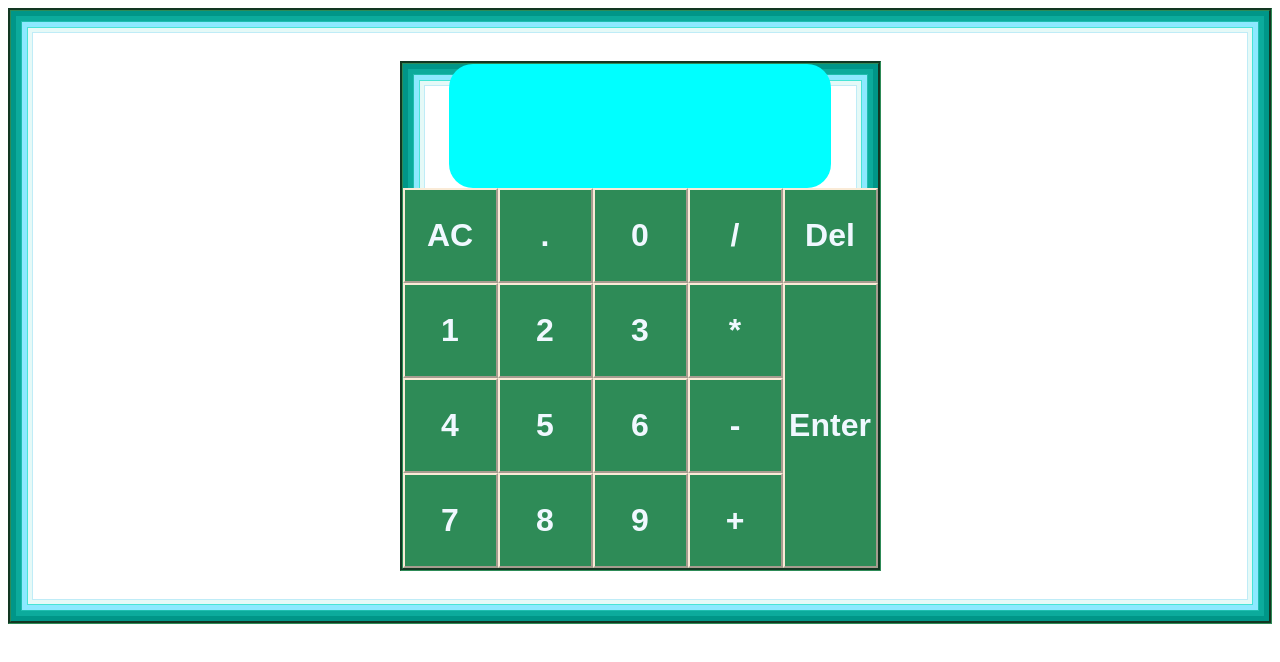
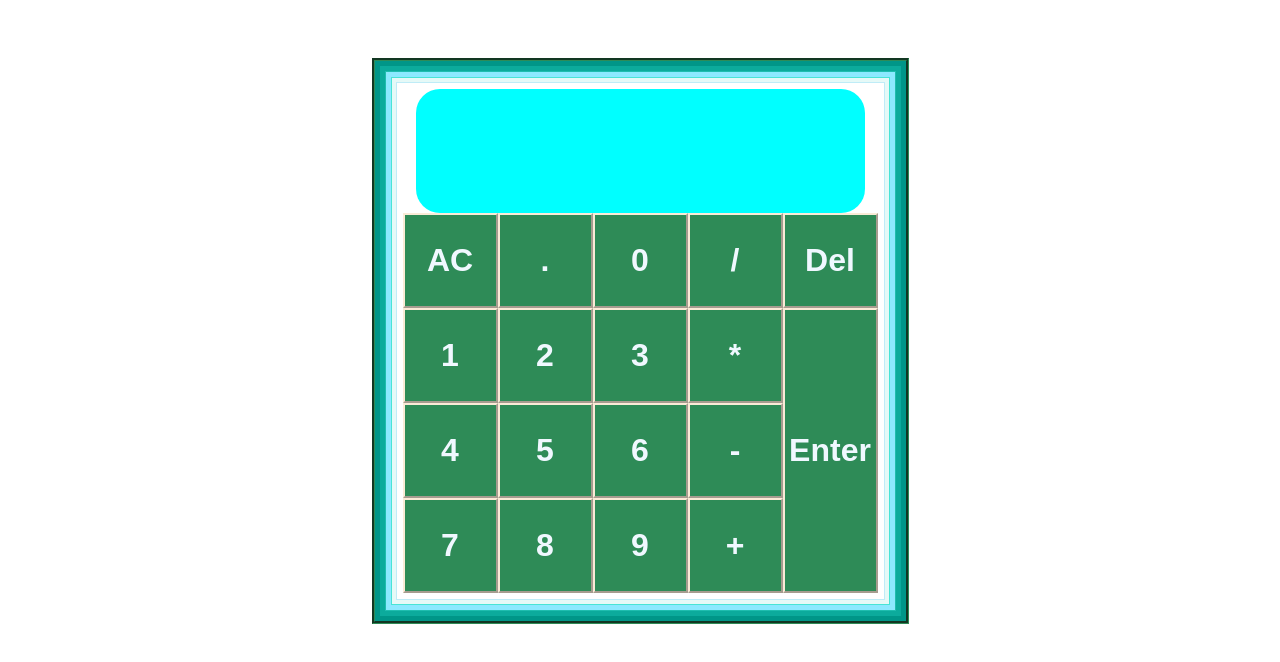
Before and after one commit to pd6974/calculator, a plain HTML site: page index.html in a window 1280 px wide. Drawn offline with Linux system fonts and the light colour scheme.

Commit message:
Made some styling changes to simplify and improve the look of the calcluator

```diff
--- a/style.css
+++ b/style.css
@@ -1,18 +1,7 @@
 .box {
     display: flex;
     flex-direction: column;
-    border-style: groove;
     align-items: center;
-    border-color: seagreen;
-    box-shadow:
-    inset #009688 0 0 0 5px,
-    inset #059c8e 0 0 0 1px,
-    inset #0cab9c 0 0 0 10px,
-    inset #1fbdae 0 0 0 11px,
-    inset #8ce9ff 0 0 0 16px,
-    inset #48e4d6 0 0 0 17px,
-    inset #e5f9f7 0 0 0 21px,
-    inset #bfecf7 0 0 0 22px;
     padding: 50px;
 }
 
@@ -33,6 +22,7 @@
     inset #48e4d6 0 0 0 17px,
     inset #e5f9f7 0 0 0 21px,
     inset #bfecf7 0 0 0 22px;
+    padding: 28px;
 }
 
 .container {
@@ -104,7 +94,7 @@
     display: flex;
     flex-direction: column;
     align-items: end;
-    width: 358px;
+    width: 425px;
     height: 100px;
     background-color: aqua;
     padding: 12px;
```
